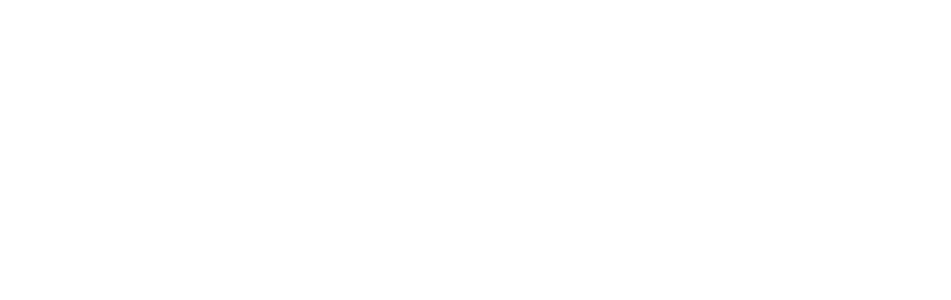
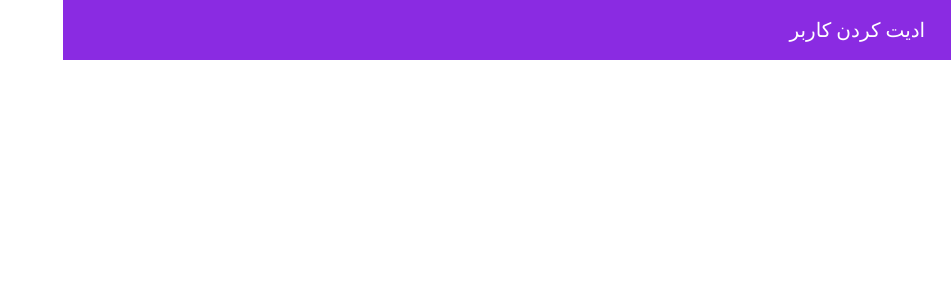
Before and after one commit to arefmokhtari/todo-react, a React (Create React App) app: page / in a window 1280 px wide. Shown: the top 300 px of the page, without its empty margins (329-1280 px from the left). Built offline with nearby package versions, Linux system fonts and the light colour scheme.

Commit message:
add navbar

```diff
--- /dev/null
+++ b/src/App.css
@@ -0,0 +1,8 @@
+
+
+
+html, body {
+    padding: 0;
+    margin: 0;
+    direction: rtl;
+}
--- a/src/App.js
+++ b/src/App.js
@@ -1,9 +1,12 @@
 
 import React from 'react';
 import Layout from './components/Layout/Layout';
+import './App.css';
 
 const App = () => <>
-    <Layout></Layout>
+    <Layout>
+
+    </Layout>
 </>;
 
 
--- a/src/components/Layout/Layout.js
+++ b/src/components/Layout/Layout.js
@@ -1,8 +1,10 @@
 
 
 import React from 'react';
+import Navbar from '../Navigation/Navbar/Navbar';
 
 const Layout = ({children: childs}) => <>
+    <Navbar />
     <main>{childs}</main>
 </>;
 
--- /dev/null
+++ b/src/components/Navigation/NavItem/NavItem.css
@@ -0,0 +1,21 @@
+
+
+.nav-item {
+    list-style: none;
+    height: 100%;
+}
+
+.nav-item > a {
+    display: flex;
+    align-items: center;
+    text-decoration: none;
+    color: white;
+    padding: 0 18px;
+    height: 100%;
+    font-size: 20px;
+    margin-left: 10px;
+}
+
+.nav-item > a:hover {
+    background-color: rgb(160, 70, 245);
+}
--- /dev/null
+++ b/src/components/Navigation/NavItem/NavItem.js
@@ -0,0 +1,11 @@
+
+import React from 'react';
+import './NavItem.css';
+
+const NavItem = ({link, children: childs}) => (
+    <li className='nav-item'>
+        <a href={link}>{childs}</a>
+    </li>
+);
+
+export default NavItem;
--- /dev/null
+++ b/src/components/Navigation/NavItems/NavItems.css
@@ -0,0 +1,12 @@
+
+
+
+
+.nav-items {
+    height: 100%;
+    margin: 0;
+    padding: 0;
+    display: flex;
+    align-items: center;
+    margin-right: 20px;
+}
--- /dev/null
+++ b/src/components/Navigation/NavItems/NavItems.js
@@ -0,0 +1,20 @@
+
+import React from 'react';
+import NavItem from '../NavItem/NavItem';
+import './NavItems.css';
+
+
+const configure = {
+    'خانه': '/',
+    'کاربران': '/',
+    'اضافه کردن کاربر': '/',
+    'ادیت کردن کاربر': '/',
+}
+
+const NavItems = () => (
+    <ul className='nav-items'>
+        {Object.entries(configure).map(value => <NavItem key={value[0]} link={value[1]}>{value[0]}</NavItem>)}
+    </ul>
+);
+
+export default NavItems;
--- /dev/null
+++ b/src/components/Navigation/Navbar/Navbar.css
@@ -0,0 +1,16 @@
+
+.navbar {
+    width: 100%;
+    height: 60px;
+    position: sticky;
+    top: 0;
+    background-color: blueviolet;
+}
+.navbar > nav {
+    width: 100%;
+    height: 100%;
+    display: flex;
+    justify-content: space-between;
+    align-items: center;
+
+}
--- /dev/null
+++ b/src/components/Navigation/Navbar/Navbar.js
@@ -0,0 +1,16 @@
+
+import React from 'react';
+import NavItems from '../NavItems/NavItems';
+import './Navbar.css';
+
+const Navbar = () =>  (
+    <header className='navbar'>
+        <nav>
+            <NavItems />
+        </nav>
+    </header>
+);
+
+
+
+export default Navbar;
```
